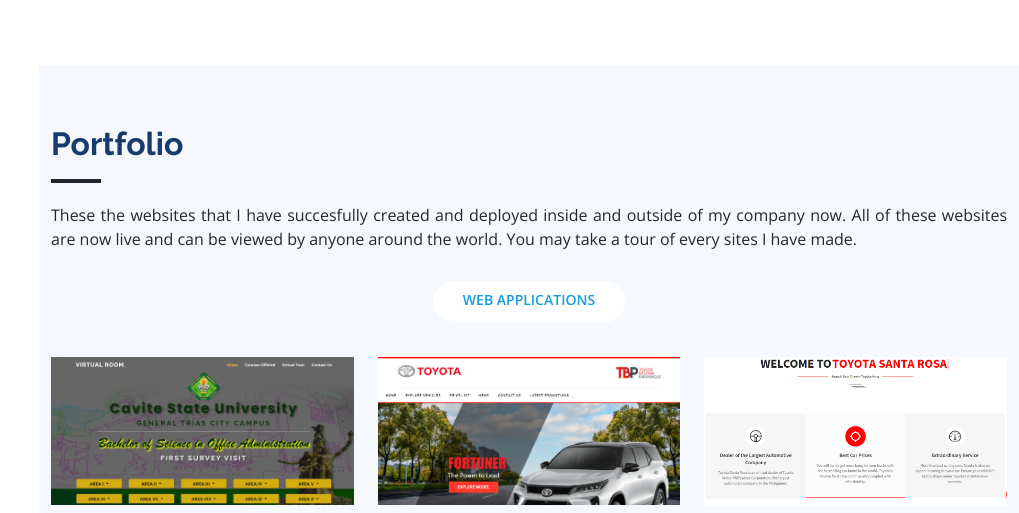
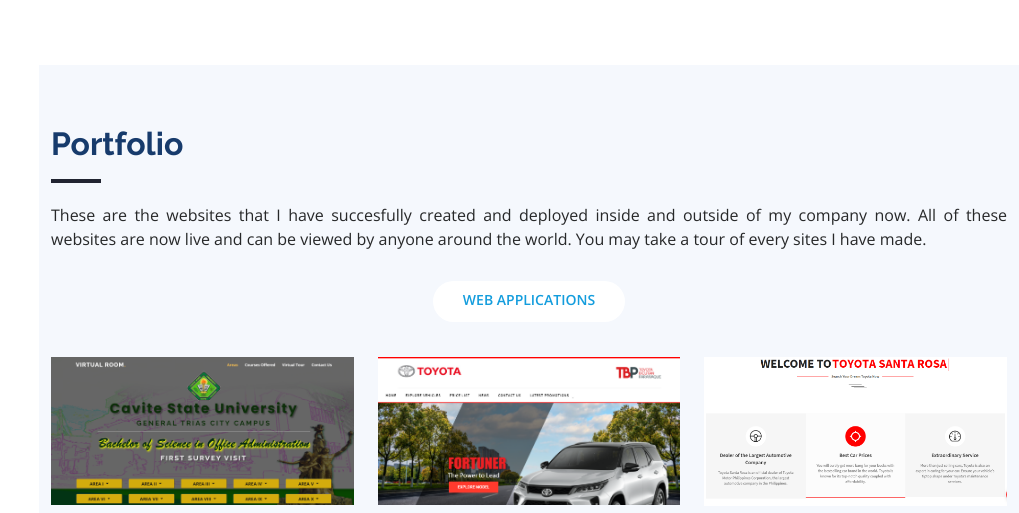
Before and after one commit to leomiguelaraga/Portfolio, a plain HTML site: page index.html in a window 1280 px wide. Shown: the part 3370-3883 px from the top of the page, without its empty margins (261-1280 px from the left). Drawn offline with nearby package versions, Linux system fonts and the light colour scheme.

Commit message:
Update index.html

```diff
--- a/index.html
+++ b/index.html
@@ -303,7 +303,7 @@
 
         <div class="section-title">
           <h2>Portfolio</h2>
-          <p align="justify">These the websites that I have succesfully created and deployed inside and outside of my company now.
+          <p align="justify">These are the websites that I have succesfully created and deployed inside and outside of my company now.
             All of these websites are now live and can be viewed by anyone around the world. You may take a tour of every sites
             I have made.
           </p>
```
